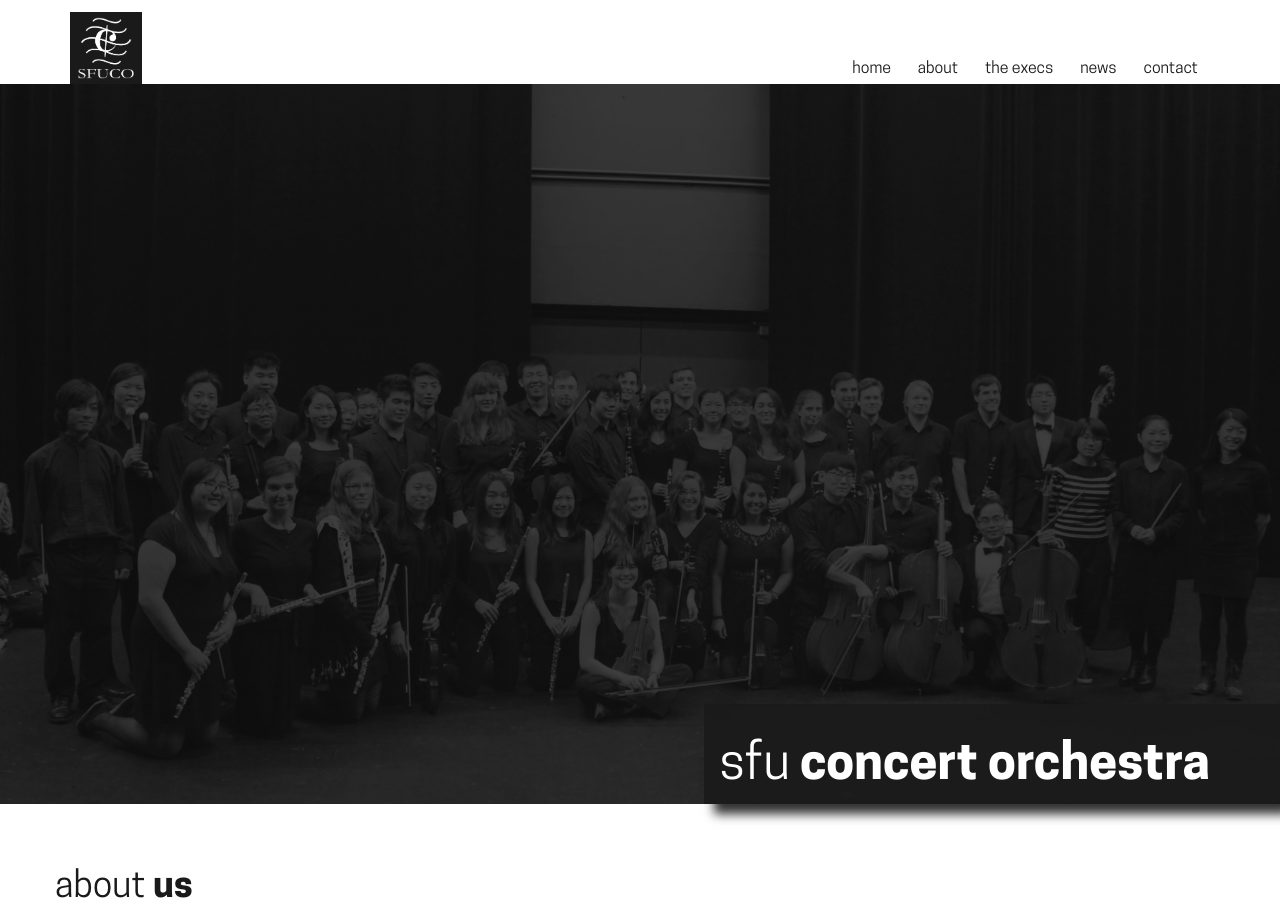
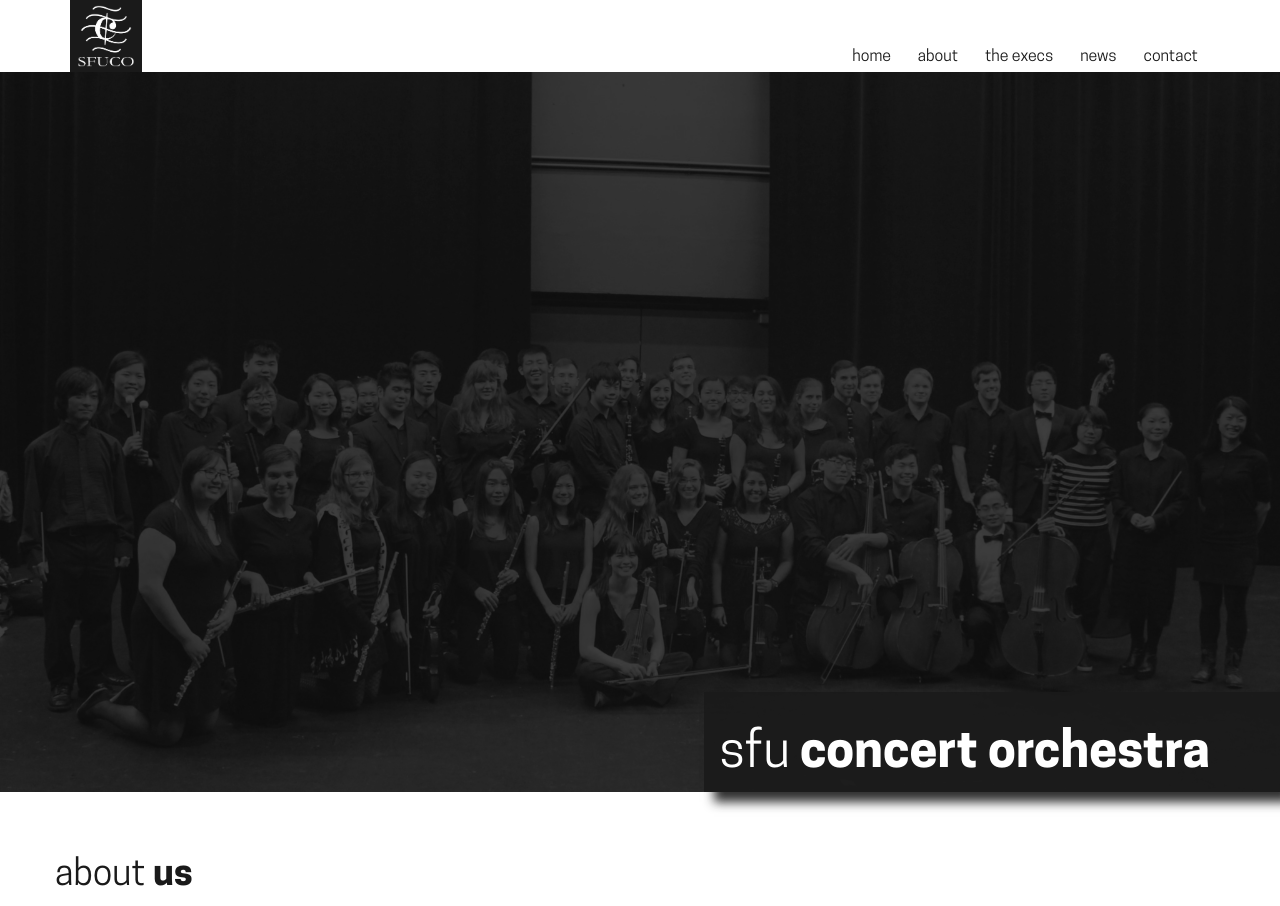
Before and after one commit to sfuco/sfuco-site, a Jekyll site: the page built from index.html, in a window 1280 px wide. Shown: the top 906 px of the page. Built offline with Jekyll 4.4.1, drawn with Linux system fonts in a browser that asks for light colours.

Commit message:
Fix incorrect padding in full horizontal nav

```diff
--- a/_includes/navbar.html
+++ b/_includes/navbar.html
@@ -1,9 +1,9 @@
 <nav id="horizontal-nav">
 
     <!-- Mobile nav -->
-    <div class="mobile-horizontal-nav">
+    <div class="mobile-horizontal-nav hidden-md hidden-lg hidden-xl">
         <div class="container-fluid">
-            <div class="row hidden-md hidden-lg hidden-xl">
+            <div class="row">
                 <div class="col-sm-12">
                     <button type="button">
                     </button>
@@ -14,9 +14,9 @@
 
 
     <!-- Full navbar -->
-    <div class="full-horizontal-nav">
+    <div class="full-horizontal-nav hidden-xs hidden-sm">
         <div class="container">
-            <div class="row align-items-center hidden-xs hidden-sm">
+            <div class="row align-items-center">
                 <div class="col-md-2">
                     <a href="#home" class="logo-link"></a>
                 </div>
```
